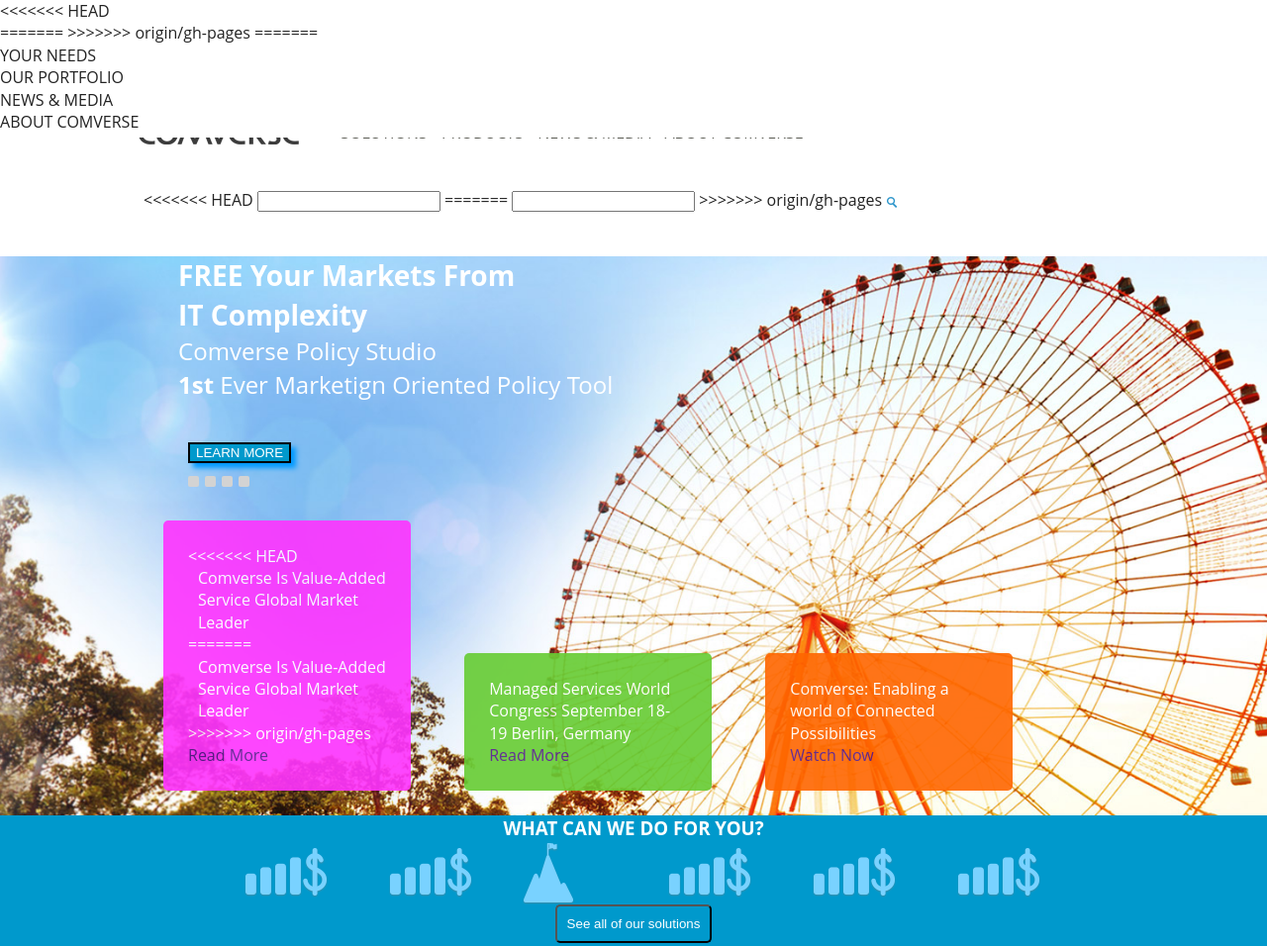
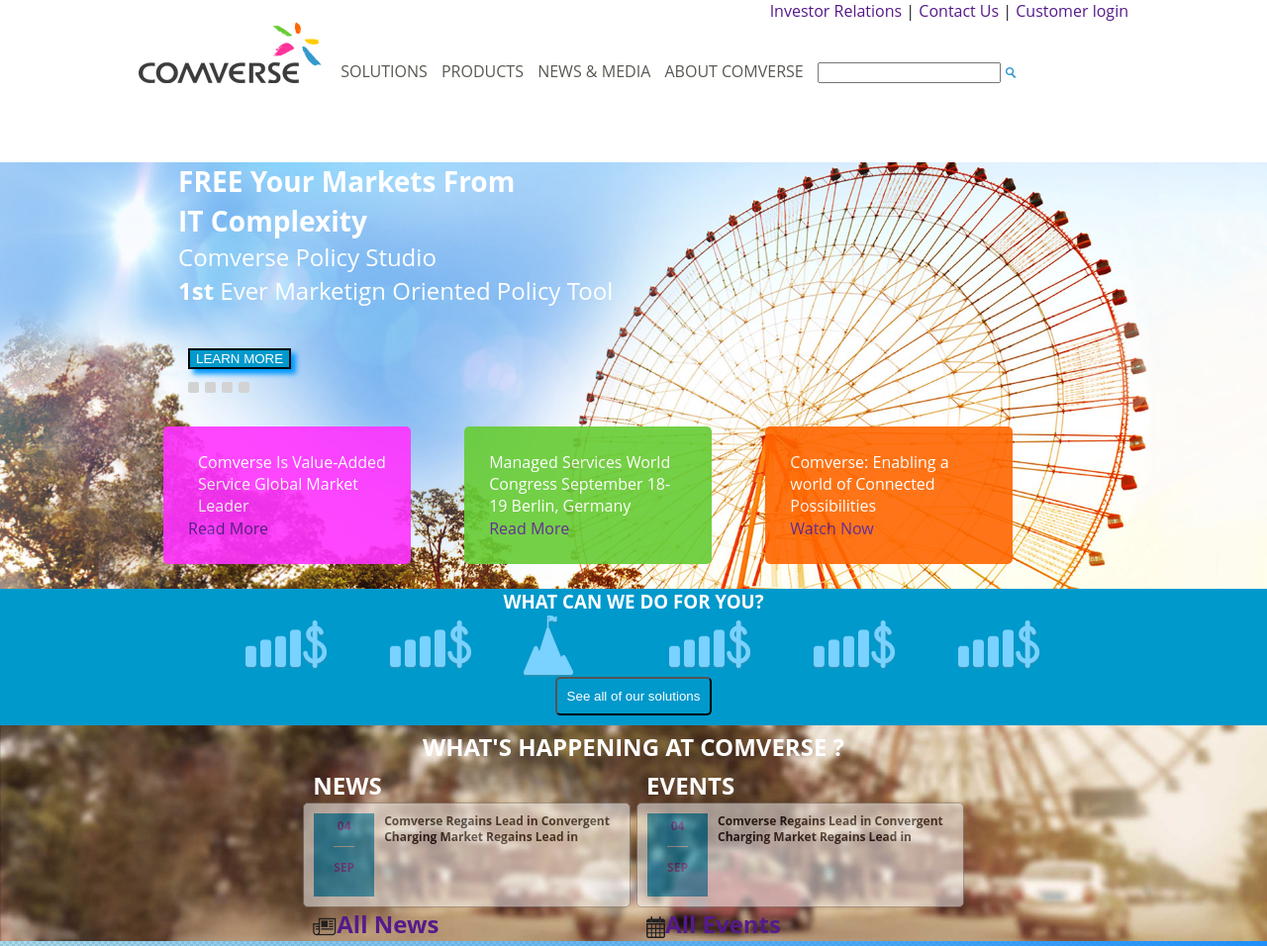
Before and after one commit to shlomip/comverse, a website: page index.html in a window 1280 px wide. Shown: the top 956 px of the page at 99% size. Drawn offline with nearby package versions, Linux system fonts and the light colour scheme.

Commit message:
Update index.html

```diff
--- a/index.html
+++ b/index.html
@@ -15,25 +15,19 @@
 	<body>
 	<div class="container">
 		<header class="head_class">
-<<<<<<< HEAD
-		<div>
-=======
 
->>>>>>> origin/gh-pages
 			<div class="mobile">
 				<div class="mobile-menu">
 					<img src="src/img/hamburger-icon.png">
 					<div class="ham_menu">
-<<<<<<< HEAD
 						<ul>
-							<li><div class="arrow-right"></div>YOUR NEEDS</li>
+							<li>YOUR NEEDS</li>
 							<li>OUR PORTFOLIO</li>
 							<li>NEWS & MEDIA</li>
 							<li> ABOUT COMVERSE</li>
 						</ul>
 					</div>
 				</div>
-				<div>
 				<a href=""><img src="src/img/comverse-logo.png"></a>
 				</div>
 				<div class="mobile-search">
@@ -45,24 +39,7 @@
 					</div>
 				</div>
 			</div>
-=======
-					<ul>
-						<li><div class="arrow-right"></div>YOUR NEEDS</li>
-						<li>OUR PORTFOLIO</li>
-						<li>NEWS & MEDIA</li>
-						<li> ABOUT COMVERSE</li>
-					</ul>
-					</div>
-				</div>
-				<a href=""><img src="src/img/comverse-logo.png"></a>
-				<div class="mobile-search">
-					<form>
-					<img src="src/img/searchBtnMobile.png" alt="search field">
-					</form>
-				</div>
 			</div>
-
->>>>>>> origin/gh-pages
 			<div class="links">
 				<div class="lang">
 					<a href = "">Investor Relations </a>| <a href = "">Contact Us </a>| <a href = "">Customer login</a>
@@ -161,18 +138,13 @@
 						<li>
 							<div class="search">
 							<form>
-<<<<<<< HEAD
-							<input id="search" type="search" placeholdser="Search">
-=======
 							<input id="search" type="search">
->>>>>>> origin/gh-pages
 							<img src="src/img/searchBtn.png" alt="search field">
 							</form>
 							</div>
 						</li>
 					</ul>
 				</div>
-			</div>
 			</div>
 		</header>
 		<section class="top">
@@ -198,11 +170,7 @@
 
 				<section class = "articles_">
 					<article style="background-color:#FF33FF">
-<<<<<<< HEAD
-					  <p>Comverse Is Value-Added Service Global Market Leader</p>
-=======
 					  <p>Comverse Is Value-Added Service Global Market Leader</p><div class="arrow-right"></div>
->>>>>>> origin/gh-pages
 						<a href="">Read More</a>
 					</article>
 					<article style="background-color:#66CC33">
@@ -283,7 +251,6 @@
 											<p itemprop="name">SERGEY KOROTCH</p>
 											<p itemprop="jobTitle">Deputy CTO, 3 Mob Ukraine</p>
 										</div>
-										<div class="person_pic"><img src="src/img/3mob_w108px_X_h95px.jpg"></div>
 									</a>
 								</section>
 								<div class="logos">
@@ -306,7 +273,6 @@
 											<p itemprop="name">ADALE KEHASSAN</p>
 											<p itemprop="jobTitle">CIO of Multi-links</p>
 										</div>
-										<div class="person_pic"><img src="src/img/multilinks.jpg"></div>
 									</a>
 								</section>
 							</li>
@@ -453,7 +419,7 @@
 					</li>
 				</ul>
 			<footer>
-			<div class="bottom_summary">
+			<div>
 				<p>Copyright @2012 Comverse, inc. | <a href="" style="color:grey;">Privacy Policy</a> </p>
 			</div>
 			</footer>
```
